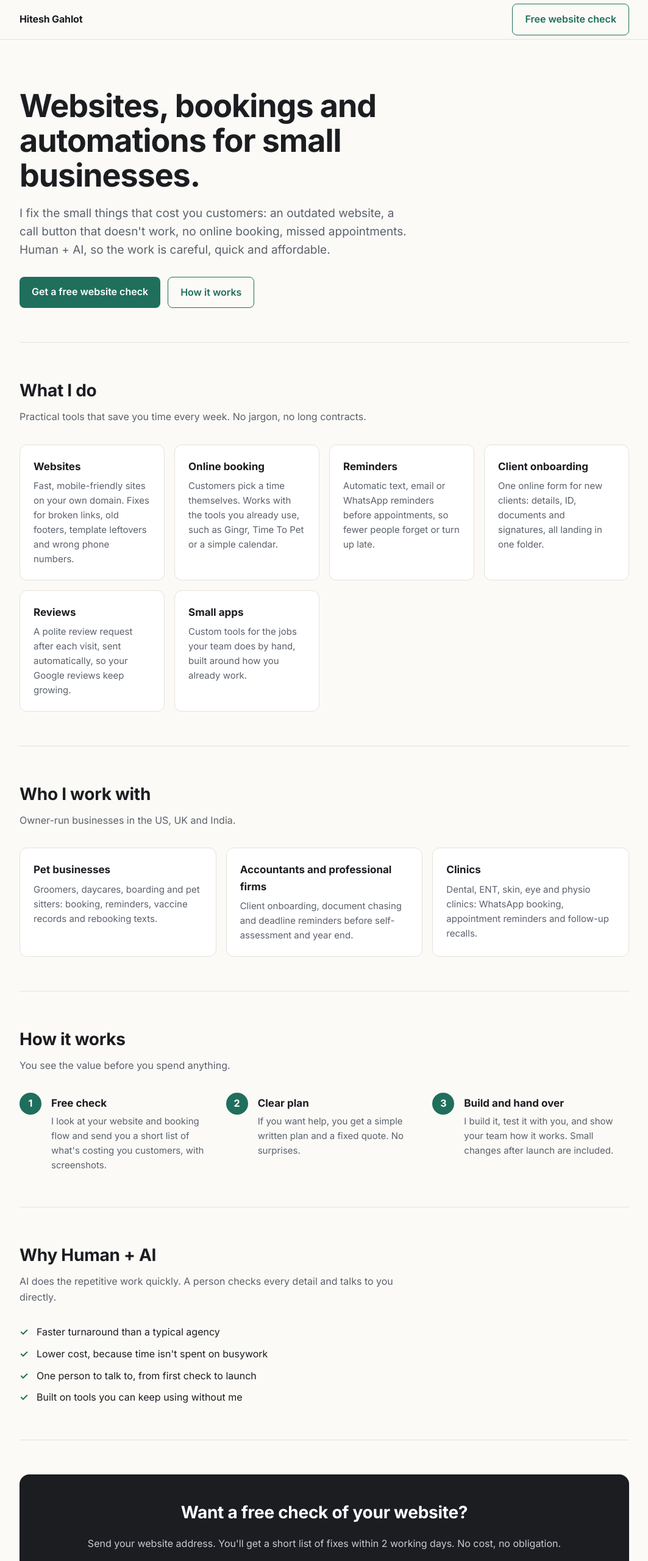
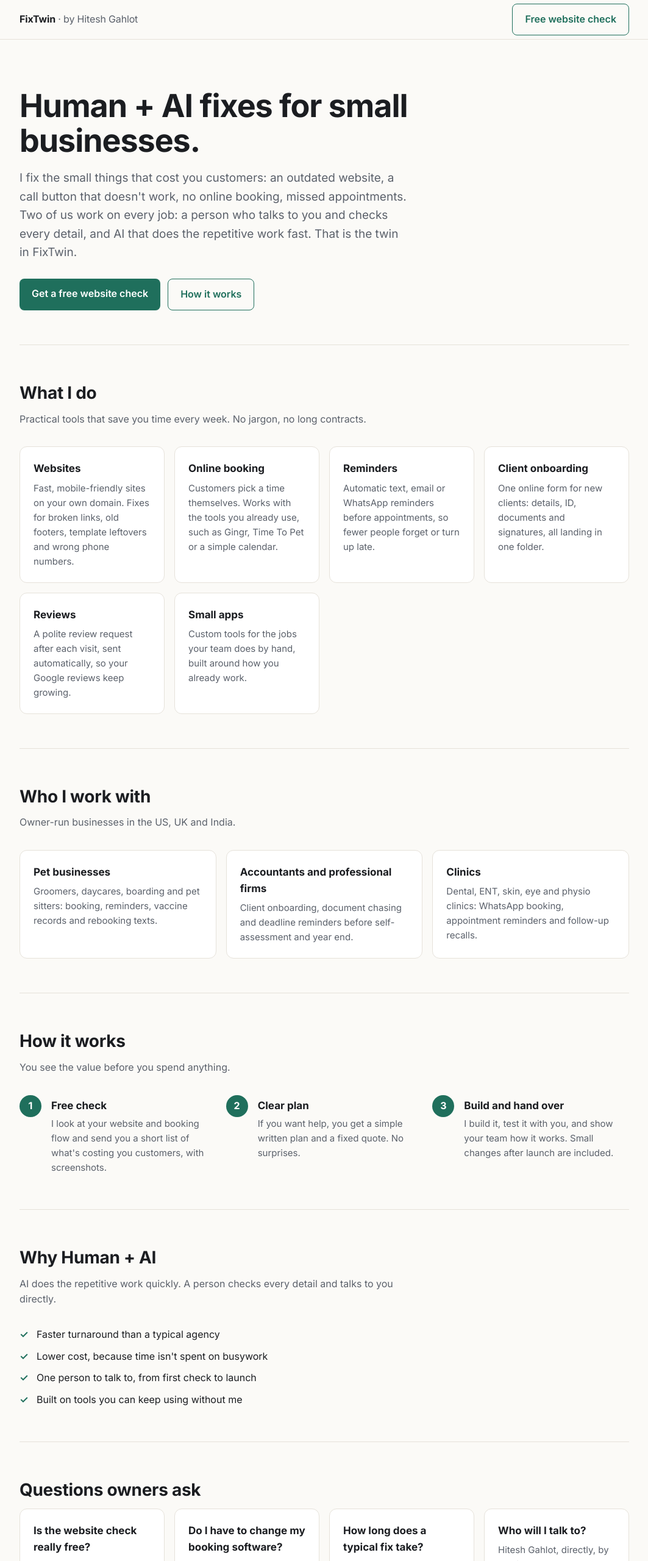
Before and after one commit to hiteshwork360-web/websites-by-hitesh, a plain HTML site: page index.html in a window 1280 px wide. Shown: the top 2560 px of the page at 61% size, without its empty margins (108-1171 px from the left). Drawn offline with Linux system fonts and the light colour scheme.

Commit message:
Rebrand to FixTwin; add FAQ, structured data and llms.txt
Co-Authored-By: Claude Opus 5.5 <noreply@anthropic.com>
Claude-Session: https://claude.ai/code/session_01FmEr55jJAjpvcwmeTyQpWf

```diff
--- a/index.html
+++ b/index.html
@@ -3,8 +3,9 @@
 <head>
 <meta charset="utf-8">
 <meta name="viewport" content="width=device-width, initial-scale=1">
-<title>Hitesh Gahlot | Websites, apps & automation for small businesses</title>
-<meta name="description" content="Websites, booking, reminders and simple automations for small businesses in the US, UK and India. Human + AI: fast, careful, affordable.">
+<title>FixTwin | Human + AI fixes for small businesses</title>
+<meta name="description" content="FixTwin fixes the small things that cost small businesses customers: websites, online booking, reminders, client onboarding and WhatsApp booking. Human + AI, for owner-run businesses in the US, UK and India.">
+<script type="application/ld+json">{"@context":"https://schema.org","@type":"ProfessionalService","name":"FixTwin","description":"Human + AI fixes for small businesses: websites, online booking, reminders, client onboarding, review requests and WhatsApp booking.","founder":{"@type":"Person","name":"Hitesh Gahlot"},"email":"hitesh.work360@gmail.com","areaServed":["United States","United Kingdom","India"],"knowsAbout":["small business websites","online booking","appointment reminders","client onboarding automation","WhatsApp booking for clinics","dog grooming booking","accountant document collection"]}</script>
 <link rel="preconnect" href="https://fonts.googleapis.com">
 <link href="https://fonts.googleapis.com/css2?family=Inter:wght@400;500;600;700&display=swap" rel="stylesheet">
 <style>
@@ -45,12 +46,12 @@ footer{padding:32px 0;color:var(--muted);font-size:14px}
 </style>
 </head>
 <body>
-<header><div class="wrap"><nav><div class="logo">Hitesh Gahlot</div><a class="btn ghost" href="mailto:hitesh.work360@gmail.com?subject=Free%20website%20check">Free website check</a></nav></div></header>
+<header><div class="wrap"><nav><div class="logo">FixTwin<span style="font-weight:400;color:var(--muted)"> · by Hitesh Gahlot</span></div><a class="btn ghost" href="mailto:hitesh.work360@gmail.com?subject=Free%20website%20check">Free website check</a></nav></div></header>
 
 <main class="wrap">
 <div class="hero">
-  <h1>Websites, bookings and automations for small businesses.</h1>
-  <p>I fix the small things that cost you customers: an outdated website, a call button that doesn't work, no online booking, missed appointments. Human + AI, so the work is careful, quick and affordable.</p>
+  <h1>Human + AI fixes for small businesses.</h1>
+  <p>I fix the small things that cost you customers: an outdated website, a call button that doesn't work, no online booking, missed appointments. Two of us work on every job: a person who talks to you and checks every detail, and AI that does the repetitive work fast. That is the twin in FixTwin.</p>
   <div class="ctas">
     <a class="btn" href="mailto:hitesh.work360@gmail.com?subject=Free%20website%20check">Get a free website check</a>
     <a class="btn ghost" href="#how">How it works</a>
@@ -101,6 +102,16 @@ footer{padding:32px 0;color:var(--muted);font-size:14px}
   </ul>
 </section>
 
+<section id="faq">
+  <h2>Questions owners ask</h2>
+  <div class="grid">
+    <div class="card"><h3>Is the website check really free?</h3><p>Yes. You get a short list of fixes with screenshots. You decide afterwards whether you want help.</p></div>
+    <div class="card"><h3>Do I have to change my booking software?</h3><p>No. I work with what you already use, such as Gingr, Time To Pet, MoxiePet, Calendly, Practo or a plain calendar.</p></div>
+    <div class="card"><h3>How long does a typical fix take?</h3><p>Small fixes like broken links or a wrong phone number take a day or two. Booking and reminders usually take one to two weeks.</p></div>
+    <div class="card"><h3>Who will I talk to?</h3><p>Hitesh Gahlot, directly, by email or WhatsApp. No account managers or call centres.</p></div>
+  </div>
+</section>
+
 <section>
   <div class="cta">
     <h2>Want a free check of your website?</h2>
@@ -110,6 +121,6 @@ footer{padding:32px 0;color:var(--muted);font-size:14px}
 </section>
 </main>
 
-<footer><div class="wrap">Hitesh Gahlot · Websites, apps & automation · Kailash Nagar, Harji Sirohi Road, Rajasthan, India · <a href="mailto:hitesh.work360@gmail.com">hitesh.work360@gmail.com</a></div></footer>
+<footer><div class="wrap">FixTwin, run by Hitesh Gahlot · Websites, apps & automation · Kailash Nagar, Harji Sirohi Road, Rajasthan, India · <a href="mailto:hitesh.work360@gmail.com">hitesh.work360@gmail.com</a></div></footer>
 </body>
 </html>
```
Also changed, not shown: llms.txt (added).
